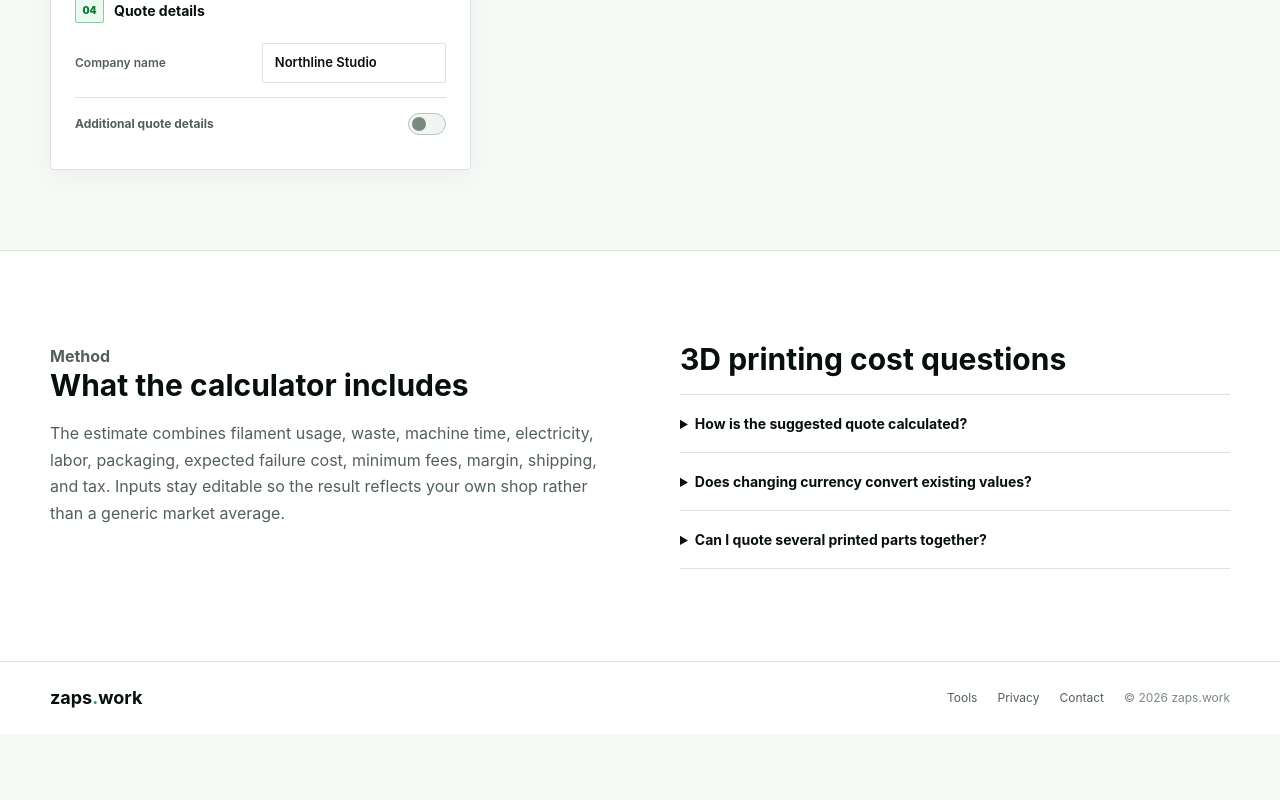
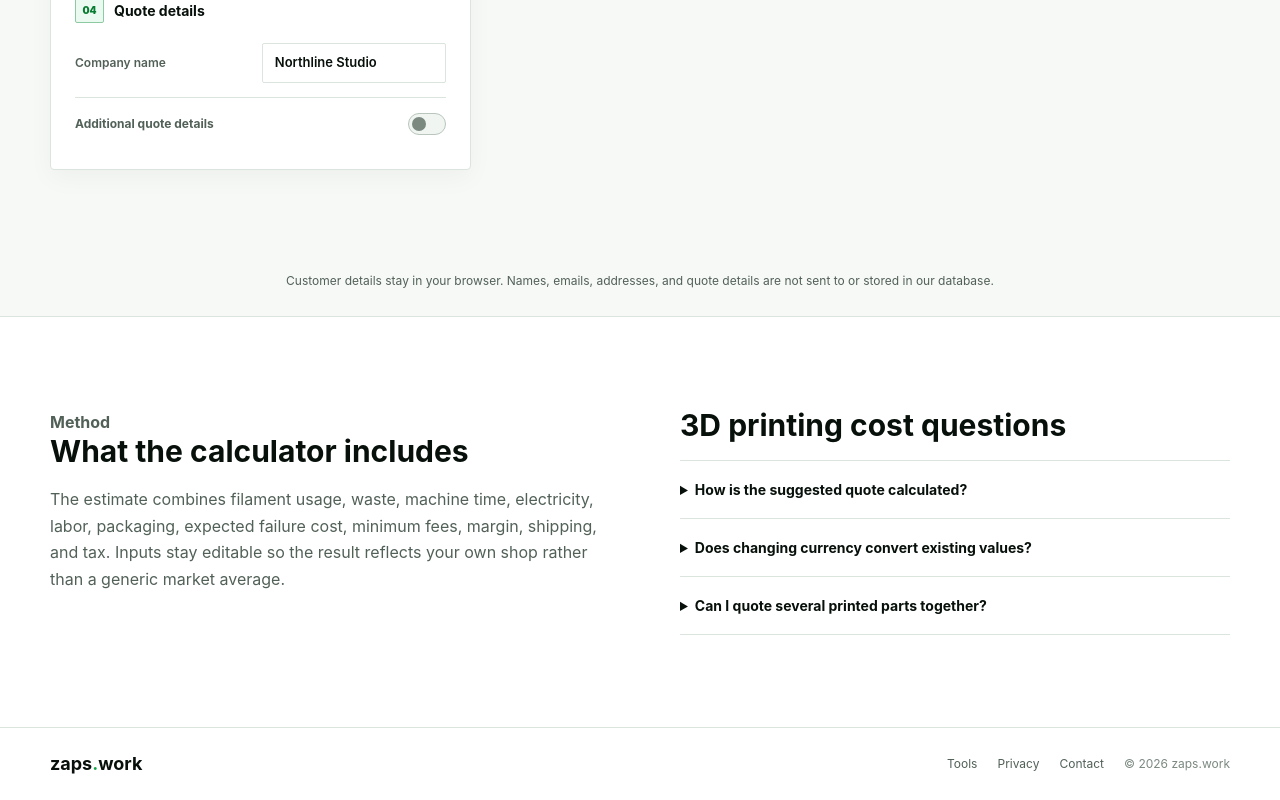
Before and after one commit to wudanglaodao/zaps-work-quote, a Next.js app: page /tools/3d-print-cost-calculator in a window 1280 px wide. Shown: the part 1484-2284 px from the top of the page. Before the commit the page ends 2218 px from the top, so only its background shows below. Built offline with nearby package versions, Linux system fonts and the light colour scheme; no server answers.

Commit message:
feat: clarify customer data privacy

```diff
--- a/src/app/[locale]/privacy/page.tsx
+++ b/src/app/[locale]/privacy/page.tsx
@@ -13,7 +13,7 @@ export async function generateMetadata({ params }: { params: Promise<{ locale: s
 
 export function PrivacyView({ locale }: { locale: "en" | "zh-hant" }) {
   const zh = locale === "zh-hant";
-  return <article className="shell prose-page"><h1>{zh ? "隱私說明" : "Privacy"}</h1><p>{zh ? "計算器可在不登入的情況下使用。公司、客戶、Email、報價單號與項目名稱不會被送入分析資料庫。" : "Calculators work without an account. Company, customer, email, quote number, and item-name fields are not sent to the analytics database."}</p><h2>{zh ? "我們記錄的資料" : "Data we record"}</h2><p>{zh ? "我們可能記錄工具名稱、語言、貨幣、項目數、成本與報價的匿名數值區間，以及 PDF、CSV 等操作事件，用於改善產品。" : "We may record the tool, locale, currency, item count, anonymous numeric cost and quote metrics, and actions such as PDF or CSV export to improve the product."}</p><h2>{zh ? "匯出文件" : "Exported documents"}</h2><p>{zh ? "PDF 與 CSV 目前在瀏覽器中產生，不會自動上傳保存。" : "PDF and CSV files are currently generated in your browser and are not automatically uploaded or stored."}</p></article>;
+  return <article className="shell prose-page"><h1>{zh ? "隱私說明" : "Privacy"}</h1><p>{zh ? "計算器可在不登入的情況下使用。我們不會建立或保存你的客戶資訊資料庫。" : "Calculators work without an account. We do not build or maintain a database of your customers' information."}</p><h2>{zh ? "客戶資料" : "Customer information"}</h2><p>{zh ? "你輸入的公司名稱、客戶姓名、Email、地址、電話、報價單號、項目名稱與備註只會在你的瀏覽器中使用，不會傳送到或儲存在我們的 Supabase 資料庫。" : "Company names, customer names, emails, addresses, phone numbers, quote numbers, item names, and notes stay in your browser. They are not sent to or stored in our Supabase database."}</p><h2>{zh ? "我們記錄的資料" : "Data we record"}</h2><p>{zh ? "我們可能記錄工具名稱、語言、貨幣、項目數、成本與報價的匿名數值，以及 PDF、CSV 等操作事件，用於改善產品。這些事件不包含客戶或報價識別資料。" : "We may record the tool, locale, currency, item count, anonymous numeric cost and quote metrics, and actions such as PDF or CSV export to improve the product. These events do not contain customer or quote identifiers."}</p><h2>{zh ? "匯出文件" : "Exported documents"}</h2><p>{zh ? "PDF 與 CSV 目前在瀏覽器中產生，不會自動上傳保存。" : "PDF and CSV files are currently generated in your browser and are not automatically uploaded or stored."}</p></article>;
 }
 
 export default async function PrivacyPage({ params }: { params: Promise<{ locale: string }> }) {
--- a/src/app/[locale]/tools/3d-print-cost-calculator/page.tsx
+++ b/src/app/[locale]/tools/3d-print-cost-calculator/page.tsx
@@ -52,6 +52,7 @@ export function ThreeDPrintView({ locale }: { locale: Locale }) {
     <JsonLd data={structuredData} />
     <header className="shell tool-intro"><span className="tool-icon"><Box aria-hidden="true" /></span><div><h1>{dictionary.tool.heading}</h1><p>{dictionary.tool.intro}</p></div></header>
     <ThreeDPrintCalculator locale={locale} dictionary={dictionary} />
+    <p className="shell tool-privacy-note">{dictionary.tool.privacyNote}</p>
     <section className="section seo-content"><div className="shell seo-grid"><div><p className="section-kicker">Method</p><h2>{dictionary.tool.methodologyTitle}</h2><p>{dictionary.tool.methodologyBody}</p></div><div><h2>{dictionary.tool.faqTitle}</h2><div className="faq-list">{dictionary.tool.faq.map((entry) => <details key={entry.question}><summary>{entry.question}</summary><p>{entry.answer}</p></details>)}</div></div></div></section>
   </article>;
 }
--- a/src/app/globals.css
+++ b/src/app/globals.css
@@ -69,8 +69,8 @@ svg { flex: 0 0 auto; }
 .icon-button { width: 42px; height: 42px; padding: 0; }
 .icon-button:hover { border-color: var(--ink); background: var(--surface-2); color: var(--ink); }
 .icon-button svg, .button svg { width: 16px; height: 16px; }
-.icon-button.theme-button, .icon-button.footer-theme { border-color: transparent; background: transparent; }
-.icon-button.theme-button:hover, .icon-button.footer-theme:hover { border-color: transparent; background: var(--surface-2); }
+.icon-button.theme-button, .icon-button.footer-theme { border: 0; background: transparent; box-shadow: none; }
+.icon-button.theme-button:hover, .icon-button.footer-theme:hover { border: 0; background: var(--surface-2); }
 .icon-button.theme-button:focus-visible, .icon-button.footer-theme:focus-visible { outline-color: var(--green); }
 .button:hover { border-color: var(--ink); transform: translateY(-1px); }
 .button.primary { border-color: var(--green); background: var(--green); color: #fff; }
@@ -284,6 +284,7 @@ svg { flex: 0 0 auto; }
 .toast { position: fixed; inset-inline-end: 22px; inset-block-end: 22px; z-index: 80; padding: 11px 14px; border: 1px solid var(--line-strong); border-radius: 2px; background: var(--ink); color: var(--surface); box-shadow: var(--shadow); font-size: 12px; font-weight: 680; animation: toast 1.8s ease both; }
 @keyframes toast { 0% { opacity: 0; transform: translateY(8px); } 12%, 82% { opacity: 1; transform: translateY(0); } 100% { opacity: 0; } }
 .seo-content { border-top: 1px solid var(--line); background: var(--surface); }
+.tool-privacy-note { margin-block: 0; padding-block: 22px 26px; color: var(--muted); font-size: 12px; line-height: 1.5; text-align: center; }
 .seo-grid { display: grid; grid-template-columns: 1fr 1fr; gap: 80px; }
 .seo-content h2 { font-size: 30px; }
 .seo-content h2 + p { margin-top: 18px; }
--- a/src/lib/i18n/dictionaries.ts
+++ b/src/lib/i18n/dictionaries.ts
@@ -45,6 +45,7 @@ export type Dictionary = {
     intro: string;
     methodologyTitle: string;
     methodologyBody: string;
+    privacyNote: string;
     faqTitle: string;
     faq: Array<{ question: string; answer: string }>;
   };
@@ -160,6 +161,7 @@ const en: Dictionary = {
     intro: "Price an FDM print with material, machine time, labor, failure risk, margin, and customer-ready PDF or CSV output.",
     methodologyTitle: "What the calculator includes",
     methodologyBody: "The estimate combines filament usage, waste, machine time, electricity, labor, packaging, expected failure cost, minimum fees, margin, shipping, and tax. Inputs stay editable so the result reflects your own shop rather than a generic market average.",
+    privacyNote: "Customer details stay in your browser. Names, emails, addresses, and quote details are not sent to or stored in our database.",
     faqTitle: "3D printing cost questions",
     faq: [
       { question: "How is the suggested quote calculated?", answer: "The calculator totals production and labor costs, adjusts for expected failures, then applies your target margin and minimum fee before tax." },
@@ -217,6 +219,7 @@ const zhHant: Dictionary = {
     intro: "用材料、機器時間、人工、失敗風險與目標毛利，完成 FDM 列印定價並匯出 PDF 或 CSV。",
     methodologyTitle: "計算器包含哪些成本",
     methodologyBody: "估算包含耗材用量、損耗、機器時間、電費、人工、包裝、預期失敗成本、最低費用、毛利、運費與稅額。所有假設都能調整，結果反映你的實際工作室，而不是通用市場均價。",
+    privacyNote: "客戶資料只會保留在你的瀏覽器中。姓名、Email、地址與報價資料不會傳送或儲存在我們的資料庫。",
     faqTitle: "3D 列印成本常見問題",
     faq: [
       { question: "建議報價如何計算？", answer: "系統先合計生產與人工成本，納入預期失敗，再套用目標毛利與最低費用，最後計算稅額。" },
```
